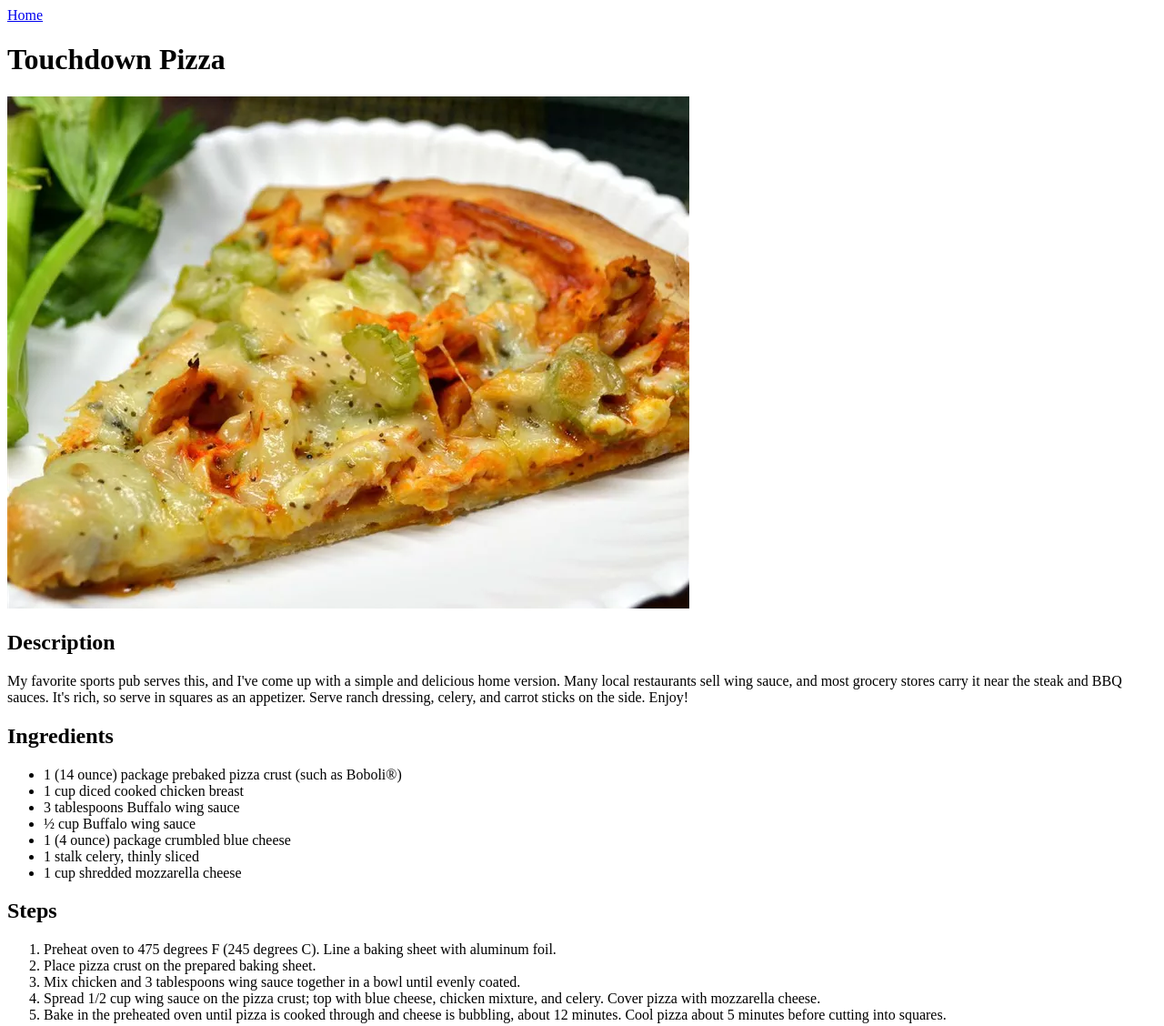
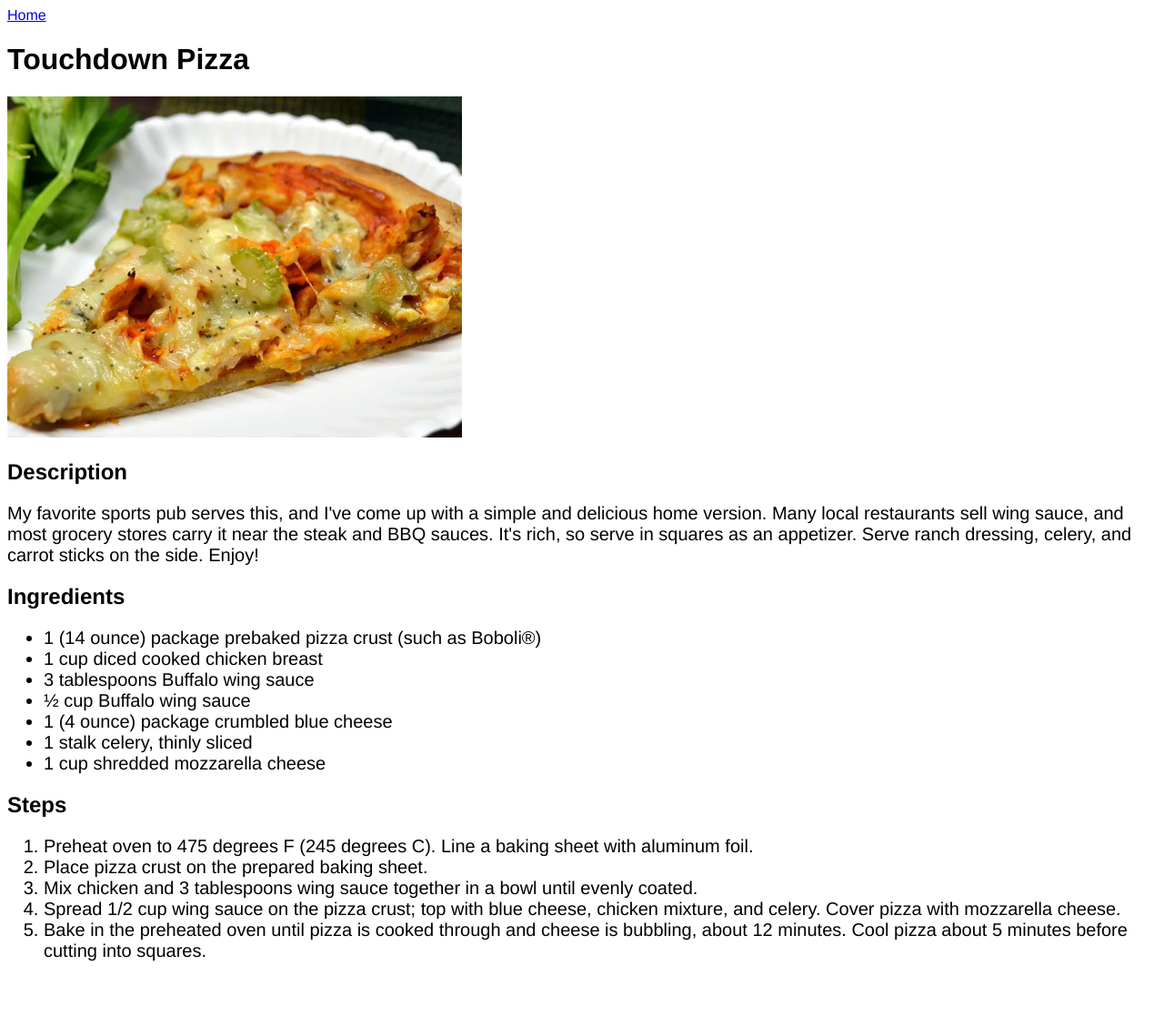
Before and after one commit to AakaQT/odin-recipes, a plain HTML site: page recipes/touchdown-pizza.html in a window 1280 px wide. Shown: the whole page at 91% size. After the commit the page ends 1077 px from the top, so only its background shows below. Drawn offline with Linux system fonts and the light colour scheme.

Commit message:
Added CSS file
Changed fonts on index.html file and all recipe html files.

```diff
--- /dev/null
+++ b/css/styles.css
@@ -0,0 +1,18 @@
+.heading {
+    font-family: Helvetica, serif;
+    font-weight: 800;
+}
+
+.recipes, .list, .paragraph {
+    font-family: Helvetica, sans-serif;
+    font-size: 20px;
+}
+
+.link-font {
+    font-family: Helvetica, serif;
+}
+
+.img {
+    width: 500px;
+    height: auto;
+}
--- a/recipes/touchdown-pizza.html
+++ b/recipes/touchdown-pizza.html
@@ -3,15 +3,16 @@
     <head>
         <meta charset="UTF-8">
         <title>Touchdown Pizza</title>
+        <link rel="stylesheet" href="../css/styles.css">
     </head>
     <body>
-        <a href="../index.html">Home</a>
-        <h1>Touchdown Pizza</h1>
-        <img src="../images/touchdown-pizza-image.png" alt="Touchdown Pizza">
-        <h2>Description</h2>
-        <p>My favorite sports pub serves this, and I've come up with a simple and delicious home version. Many local restaurants sell wing sauce, and most grocery stores carry it near the steak and BBQ sauces. It's rich, so serve in squares as an appetizer. Serve ranch dressing, celery, and carrot sticks on the side. Enjoy!</p>
-        <h2>Ingredients</h2>
-        <ul>
+        <a href="../index.html" class="link-font">Home</a>
+        <h1 class="heading">Touchdown Pizza</h1>
+        <img src="../images/touchdown-pizza-image.png" alt="Touchdown Pizza" class="img">
+        <h2 class="heading">Description</h2>
+        <p class="paragraph">My favorite sports pub serves this, and I've come up with a simple and delicious home version. Many local restaurants sell wing sauce, and most grocery stores carry it near the steak and BBQ sauces. It's rich, so serve in squares as an appetizer. Serve ranch dressing, celery, and carrot sticks on the side. Enjoy!</p>
+        <h2 class="heading">Ingredients</h2>
+        <ul class="list">
             <li>1 (14 ounce) package prebaked pizza crust (such as Boboli®)</li>
             <li>1 cup diced cooked chicken breast</li>
             <li>3 tablespoons Buffalo wing sauce</li>
@@ -20,8 +21,8 @@
             <li>1 stalk celery, thinly sliced</li>
             <li>1 cup shredded mozzarella cheese</li>
         </ul>
-        <h2>Steps</h2>
-        <ol>
+        <h2 class="heading">Steps</h2>
+        <ol class="list">
             <li>Preheat oven to 475 degrees F (245 degrees C). Line a baking sheet with aluminum foil.</li>
             <li>Place pizza crust on the prepared baking sheet.</li>
             <li>Mix chicken and 3 tablespoons wing sauce together in a bowl until evenly coated.</li>
```
Also changed, not shown: index.html (+3 -2 lines), recipes/Philly-Cheese-Steak-Dip.html (+10 -9 lines), recipes/hot-dog-burnt-ends.html (+10 -9 lines).
